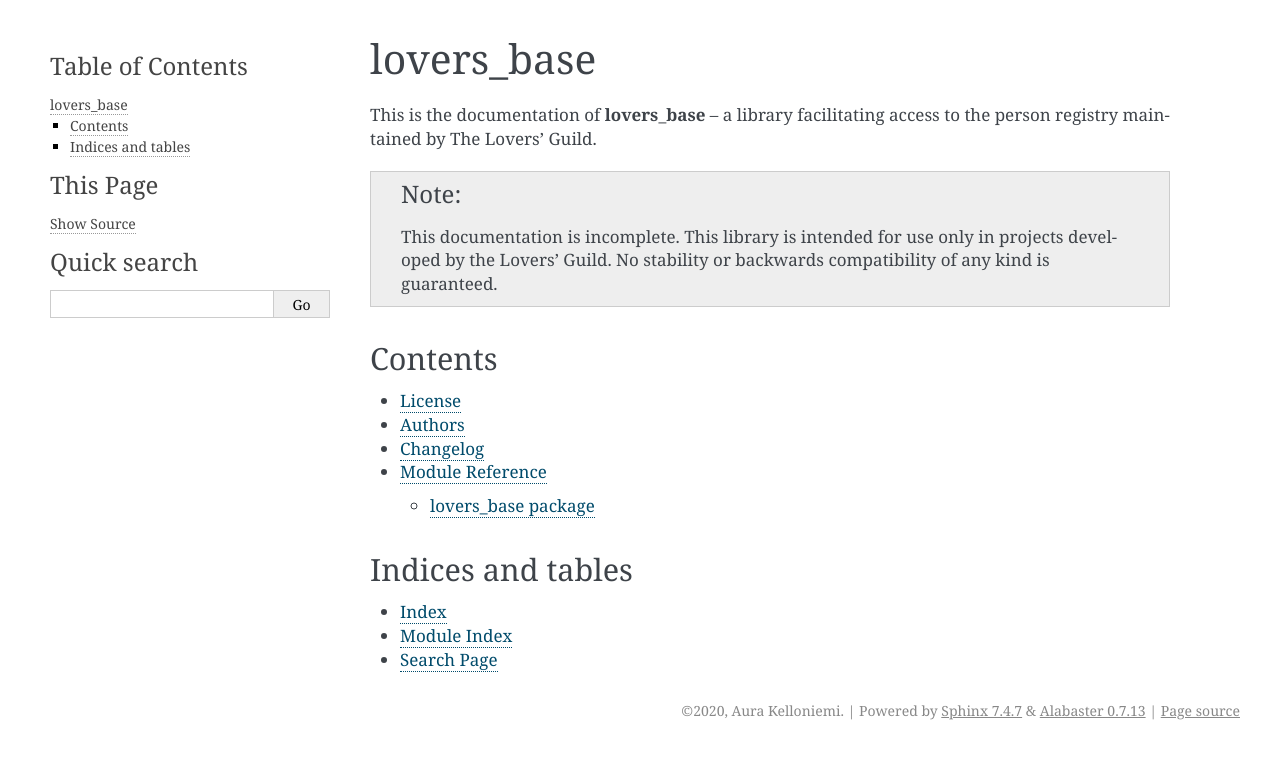
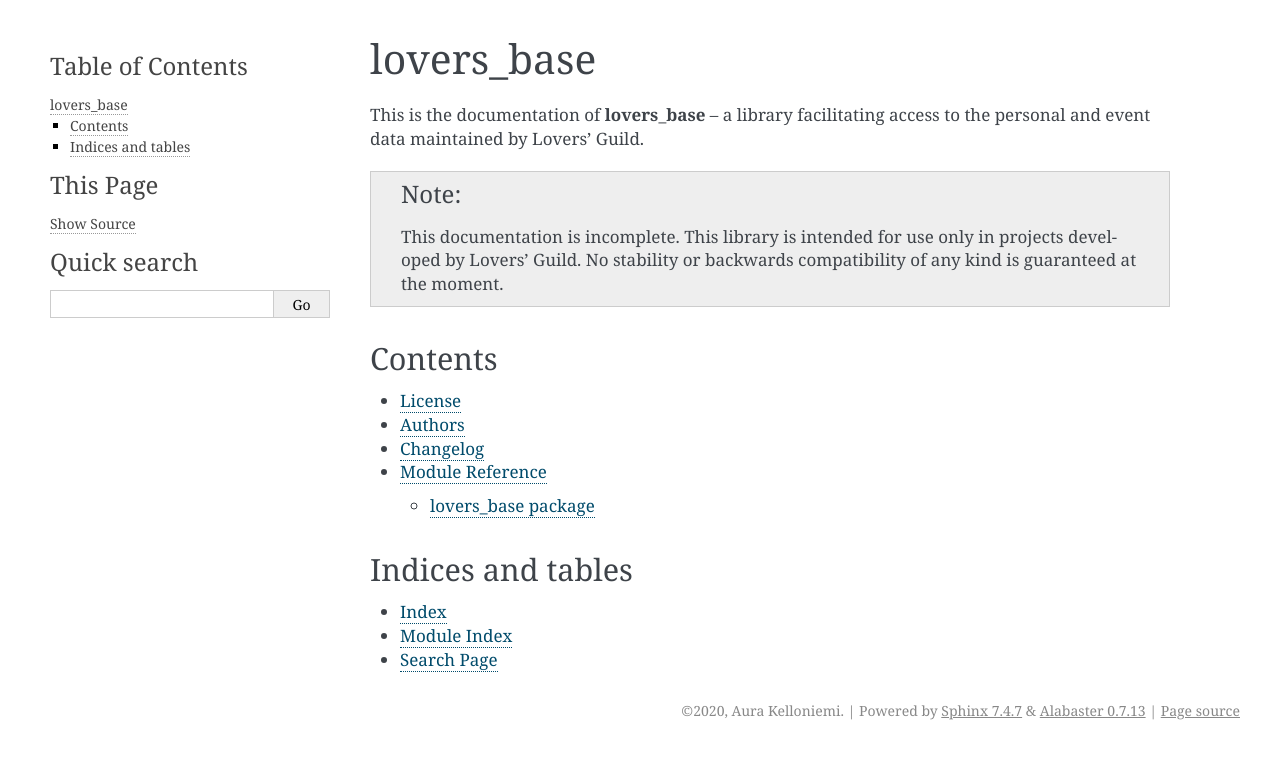
Before and after one commit to LoversGuild/lovers_base, a Sphinx documentation site: the page built from docs/index.rst, in a window 1280 px wide. Shown: the top 759 px of the page. Built offline with Sphinx 7.4.7, drawn with Linux system fonts in a browser that asks for light colours.

Commit message:
Update library description

```diff
--- a/docs/index.rst
+++ b/docs/index.rst
@@ -2,11 +2,11 @@
 lovers_base
 ===========
 
-This is the documentation of **lovers_base** – a library facilitating access to the person registry maintained by The Lovers' Guild.
+This is the documentation of **lovers_base** – a library facilitating access to the personal and event data maintained by Lovers' Guild.
 
 .. note::
 
-    This documentation is incomplete. This library is intended for use only in projects developed by the Lovers' Guild. No stability or backwards compatibility of any kind is guaranteed.
+    This documentation is incomplete. This library is intended for use only in projects developed by Lovers' Guild. No stability or backwards compatibility of any kind is guaranteed at the moment.
 
 Contents
 ========
--- a/setup.cfg
+++ b/setup.cfg
@@ -5,7 +5,7 @@
 
 [metadata]
 name = lovers_base
-description = Database access library for Lovers' Guild's person registry
+description = Library for managing personal and event data maintained by Lovers' Guild
 author = Aura Kelloniemi
 author-email = kaura.dev@sange.fi
 license = gpl3
```
Also changed, not shown: README.md (+3 -3 lines).
